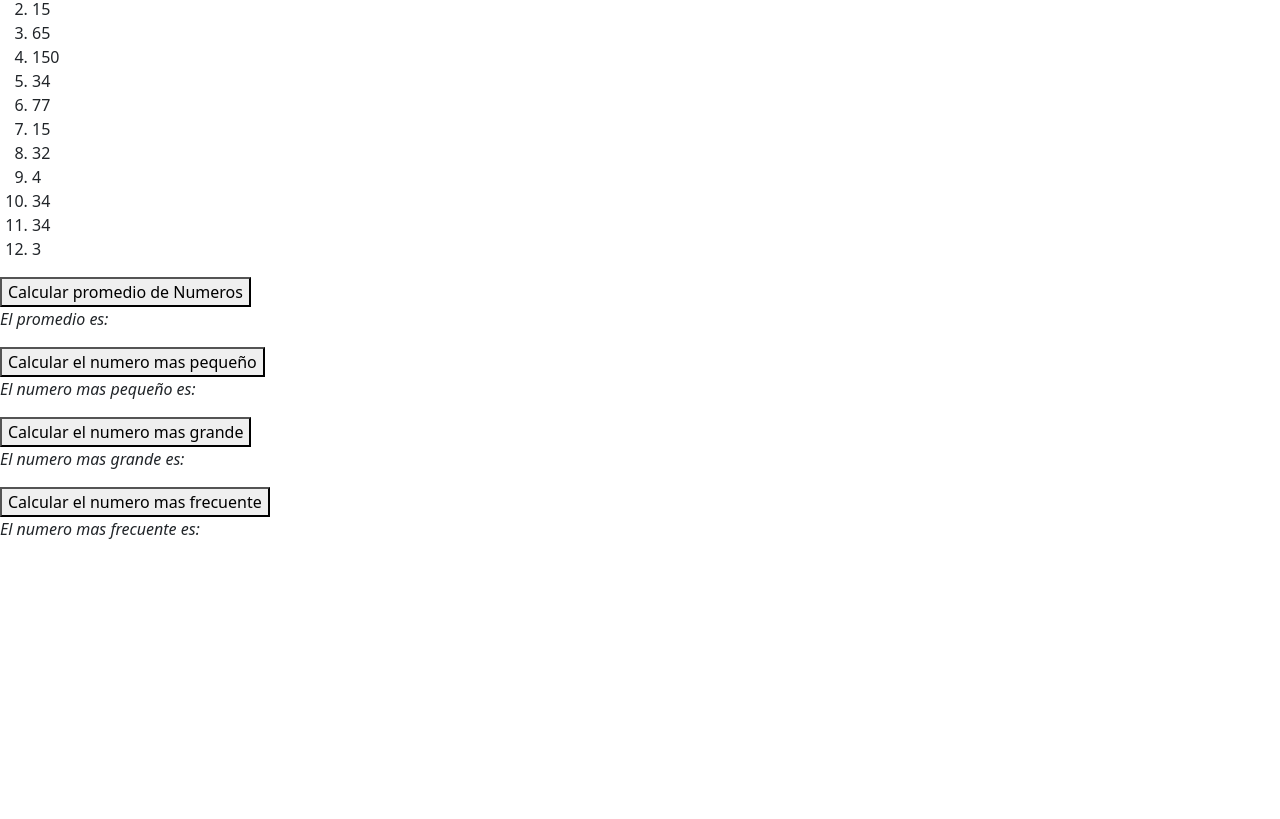
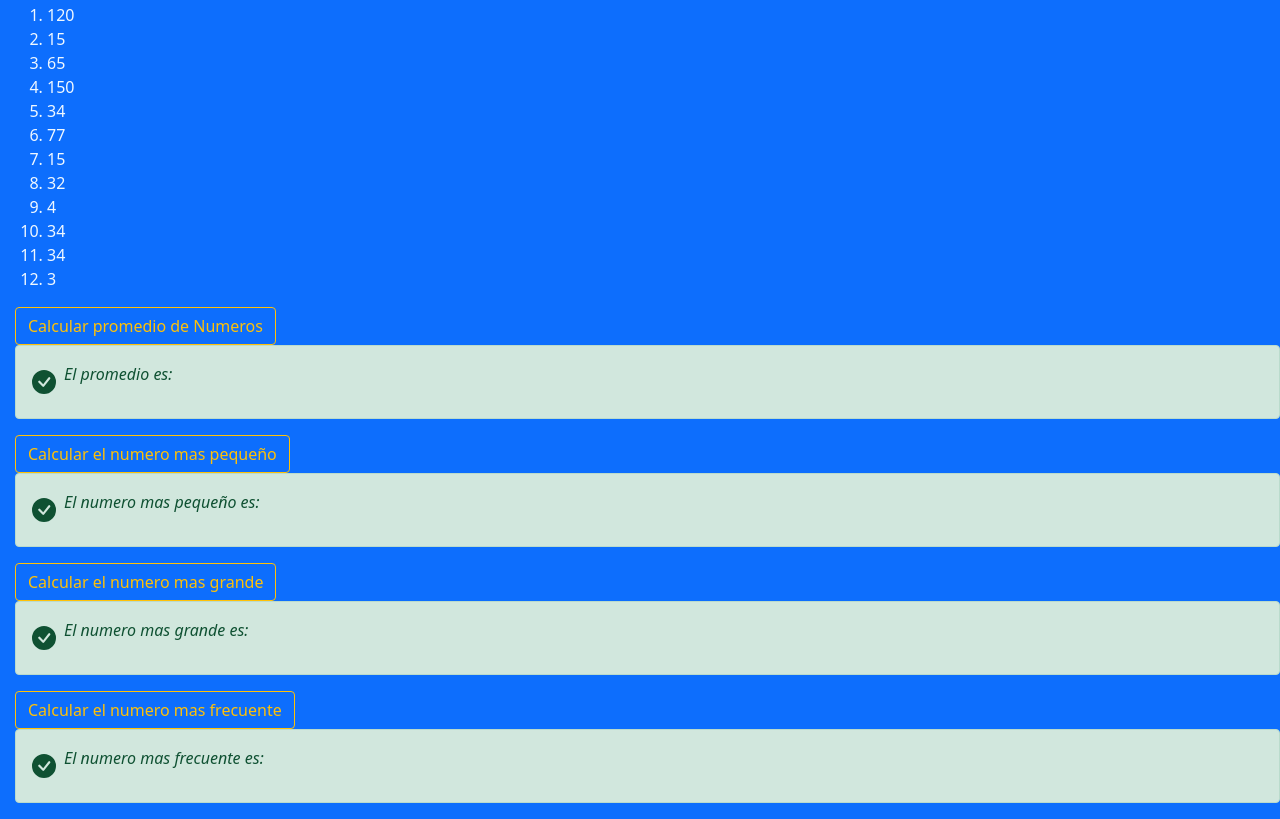
Before and after one commit to rafael-romero/tarea-clase-5, a website: page 5D-ejercicio.html in a window 1280 px wide. Shown: the part 73-892 px from the top of the page. Before the commit the page ends 800 px from the top, so only its background shows below. Drawn offline with nearby package versions, Linux system fonts and the light colour scheme.

Commit message:
Agrega estilo con bootstrap para practica sobre el ejercicio 5Dr

```diff
--- /dev/null
+++ b/5D-ejercicio.css
@@ -0,0 +1,4 @@
+body{
+    margin-left: 15px;
+    color: aliceblue;
+}
--- a/5D-ejercicio.html
+++ b/5D-ejercicio.html
@@ -14,13 +14,12 @@
     <meta name="autor" content="Rafael Romero">
 	<link rel=author href="rafa_710@hotmail.com" >
     <link rel="stylesheet" href="node_modules/bootstrap/dist/css/bootstrap.min.css">
+    <link rel="stylesheet" href="5D-ejercicio.css">
 </head>
-<body>
+<body class="bg-primary">
     <header>
-
-
+        <p class="font-monospace fs-1">Numeros de una OL utilizados para este ejercicio</p>
     </header>
-    <h2>Numeros de una OL utilizados para este ejercicio</h2>
     <main>
         <ol>
             <li>120</li>
@@ -38,17 +37,51 @@
         </ol>
 
         <fieldset>
-            <button id="calcular-promedio">Calcular promedio de Numeros</button>
-            <p id="promedio"><em>El promedio es:</em></p>
-            <button id="calcular-numero-mas-pequenio">Calcular el numero mas pequeño</button>
-            <p id="numero-mas-pequenio"><em>El numero mas pequeño es: </em></p>
-            <button id="calcular-numero-mas-grande">Calcular el numero mas grande</button>
-            <p id="numero-mas-grande"><em>El numero mas grande es: </em></p>
-            <button id="calcular-numero-mas-frecuente">Calcular el numero mas frecuente</button>
-            <p id="numero-mas-frecuente"><em>El numero mas frecuente es: </em></p>
+            <svg xmlns="http://www.w3.org/2000/svg" style="display: none;">
+                <symbol id="check-circle-fill" fill="currentColor" viewBox="0 0 16 16">
+                  <path d="M16 8A8 8 0 1 1 0 8a8 8 0 0 1 16 0zm-3.97-3.03a.75.75 0 0 0-1.08.022L7.477 9.417 5.384 7.323a.75.75 0 0 0-1.06 1.06L6.97 11.03a.75.75 0 0 0 1.079-.02l3.992-4.99a.75.75 0 0 0-.01-1.05z"/>
+                </symbol>
+            </svg>
+
+            <button id="calcular-promedio" class="btn btn-outline-warning">Calcular promedio de Numeros</button>
+
+            <div class="alert alert-success d-flex align-items-center" role="alert">
+                <svg class="bi flex-shrink-0 me-2" width="24" height="24" role="img" aria-label="Success:"><use xlink:href="#check-circle-fill"/></svg>
+                <div>
+                    <p id="promedio"><em>El promedio es:</em></p>
+                </div>
+            </div>
+
+
+            <button id="calcular-numero-mas-pequenio" class="btn btn-outline-warning">Calcular el numero mas pequeño</button>
+            <div class="alert alert-success d-flex align-items-center" role="alert">
+                <svg class="bi flex-shrink-0 me-2" width="24" height="24" role="img" aria-label="Success:"><use xlink:href="#check-circle-fill"/></svg>
+                <div>
+                    <p id="numero-mas-pequenio"><em>El numero mas pequeño es: </em></p>
+                </div>
+            </div>
+
+
+            <button id="calcular-numero-mas-grande" class="btn btn-outline-warning">Calcular el numero mas grande</button>
+            <div class="alert alert-success d-flex align-items-center" role="alert">
+                <svg class="bi flex-shrink-0 me-2" width="24" height="24" role="img" aria-label="Success:"><use xlink:href="#check-circle-fill"/></svg>
+                <div>
+                    <p id="numero-mas-grande"><em>El numero mas grande es: </em></p>
+                </div>
+            </div>
+
+            <button id="calcular-numero-mas-frecuente" class="btn btn-outline-warning">Calcular el numero mas frecuente</button>
+            <div class="alert alert-success d-flex align-items-center" role="alert">
+                <svg class="bi flex-shrink-0 me-2" width="24" height="24" role="img" aria-label="Success:"><use xlink:href="#check-circle-fill"/></svg>
+                <div>
+                    <p id="numero-mas-frecuente"><em>El numero mas frecuente es: </em></p>
+                </div>
+            </div>
+
+
+
         </fieldset>
     </main>
-
 
     <script src="5D-ejercicio.js"></script>
 </body>
```
